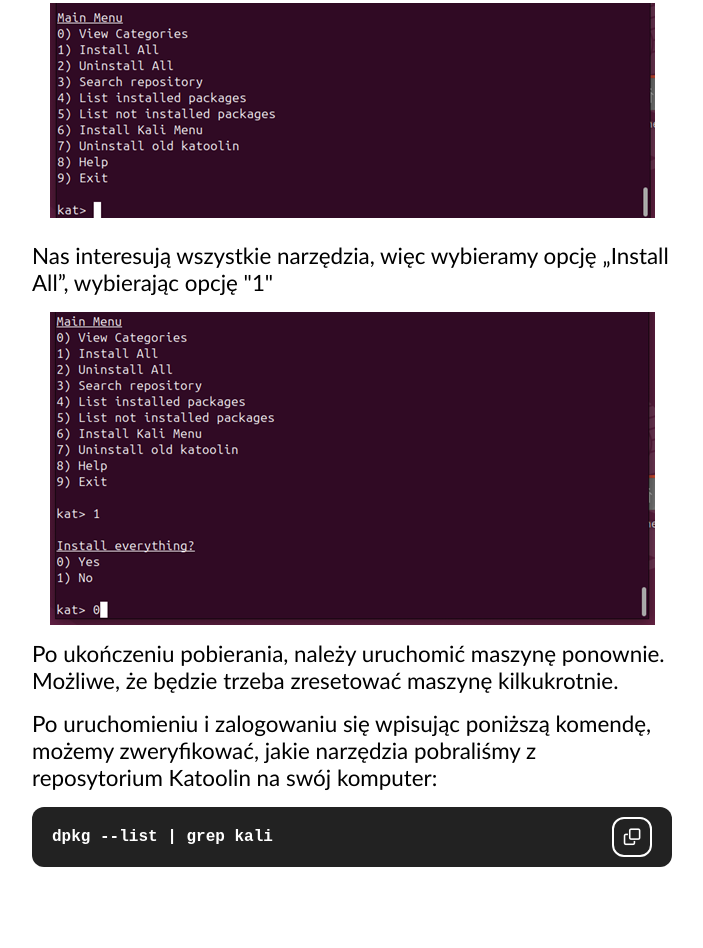
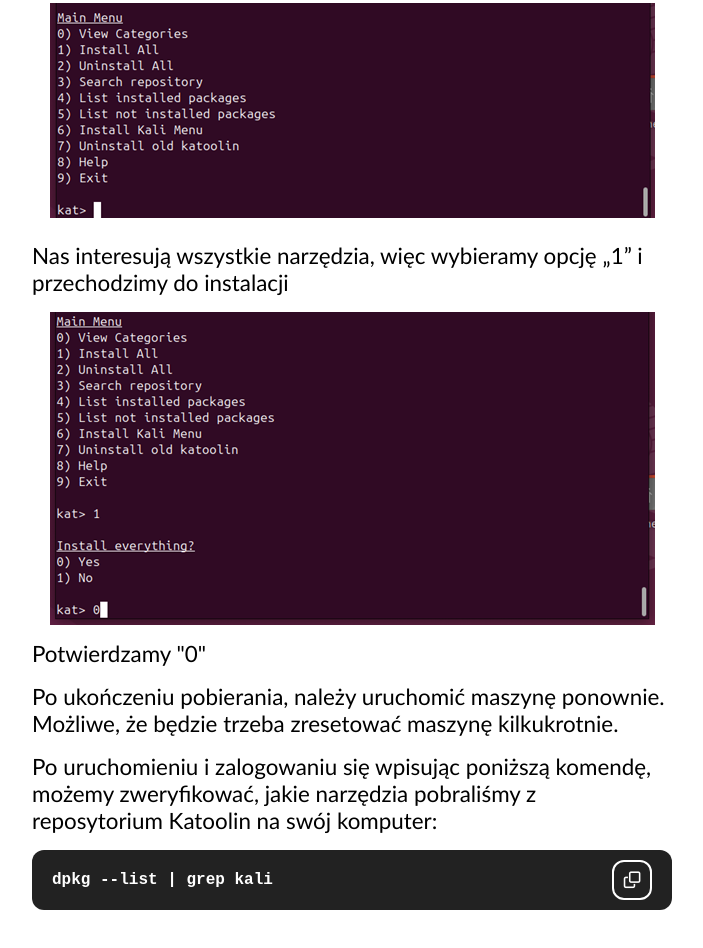
Before and after one commit to Darbortest/Instalacja-narz-dzi-Kali-Linux, a plain HTML site: page index.html in a window 1280 px wide. Shown: the part 3092-4040 px from the top of the page, without its empty margins (288-991 px from the left). Drawn offline with Linux system fonts and the light colour scheme.

Commit message:
Update index.html

```diff
--- a/index.html
+++ b/index.html
@@ -152,12 +152,14 @@
         <img src="./image/img4.png" />
       </div>
       <p class="text" style="margin-top: 1.5rem">
-        Nas interesują wszystkie narzędzia, więc wybieramy opcję „Install All”,
-        wybierając opcję "1"
+        Nas interesują wszystkie narzędzia, więc wybieramy opcję „1” i przechodzimy do instalacji
       </p>
       <div class="flex" style="margin-bottom: 15px">
         <img src="./image/img5.png" />
       </div>
+      <p class="text">
+        Potwierdzamy "0"
+      </p>
       <p class="text">
         Po ukończeniu pobierania, należy uruchomić maszynę ponownie. Możliwe, że
         będzie trzeba zresetować maszynę kilkukrotnie.
```
